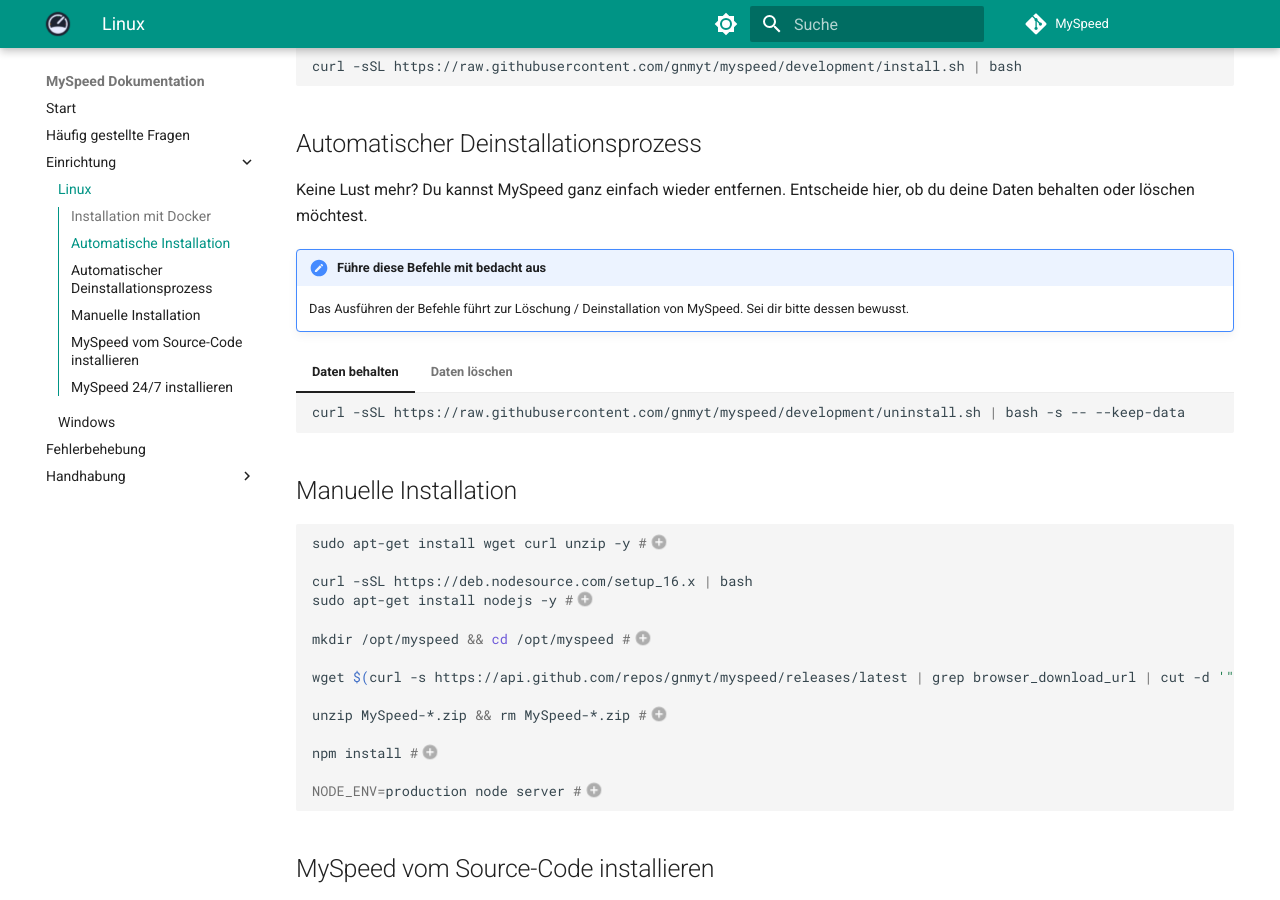
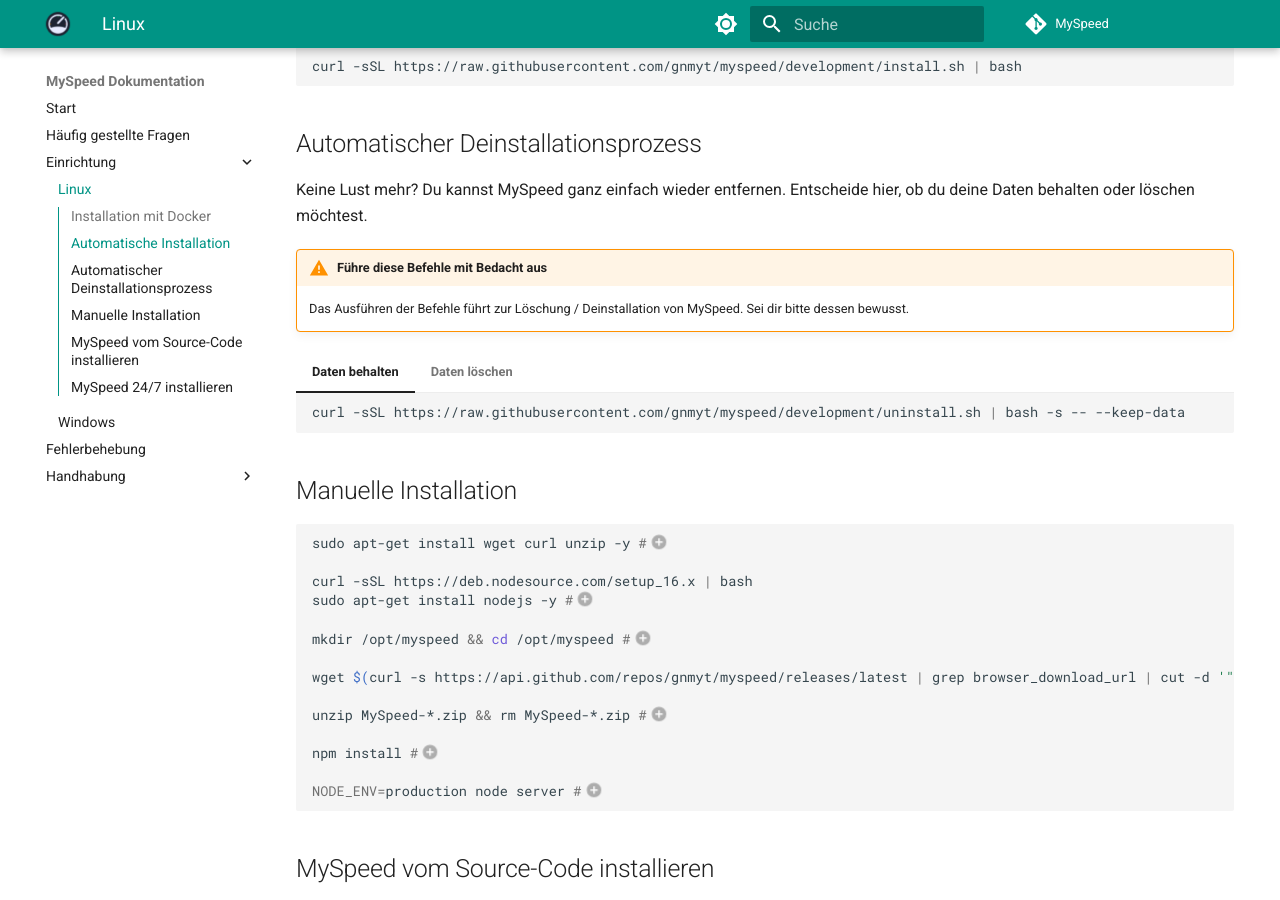
Before and after one commit to gnmyt/myspeed, an MkDocs documentation site: the page built from docs/setup/linux.md, in a window 1280 px wide and 900 px high, scrolled down 469 px. Built offline with MkDocs 1.6.1 and Material for MkDocs 9.7.7, drawn with Linux system fonts in a browser that asks for light colours; comment, search, counter and statistics services are not loaded; part of the change alters nothing that is shown.

```diff
--- a/docs/setup/linux.md
+++ b/docs/setup/linux.md
@@ -20,7 +20,7 @@ Hier wird die Einrichtung für Linux beschrieben. MySpeed lässt sich über vers
 ## Automatischer Deinstallationsprozess
 Keine Lust mehr? Du kannst MySpeed ganz einfach wieder entfernen. Entscheide hier, ob du deine Daten behalten oder löschen möchtest.
 
-!!! warn "Führe diese Befehle mit bedacht aus"
+!!! warning "Führe diese Befehle mit Bedacht aus"
     Das Ausführen der Befehle führt zur Löschung / Deinstallation von MySpeed. Sei dir bitte dessen bewusst.
 
 === "Daten behalten"
```
